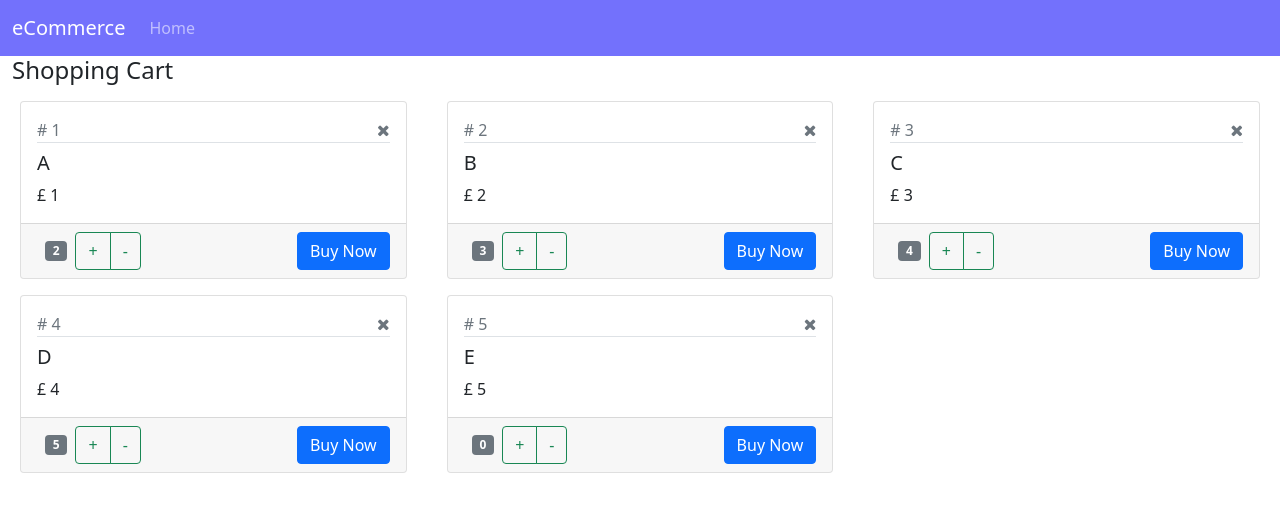
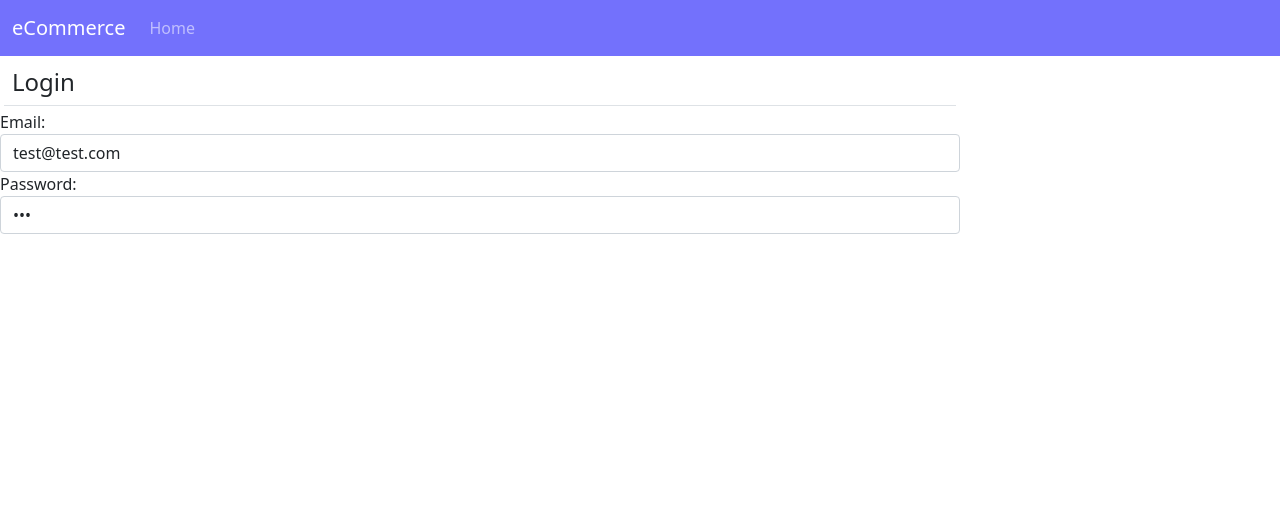
Before and after one commit to YinnyF/ecommerce-app-react-v1, a React (Create React App) app: page / in a window 1280 px wide. Shown: the top 512 px of the page. Built offline with nearby package versions, Linux system fonts and the light colour scheme.

Commit message:
feat: add basic form for login

```diff
--- a/src/App.jsx
+++ b/src/App.jsx
@@ -1,13 +1,13 @@
 import React, { Component } from "react";
 import NavBar from "./NavBar";
-import ShoppingCart from "./ShoppingCart";
+import Login from "./Login";
 
 export default class App extends Component {
   render() {
     return (
       <React.Fragment>
         <NavBar />
-        <ShoppingCart />
+        <Login />
       </React.Fragment>
     );
   }
--- /dev/null
+++ b/src/Login.jsx
@@ -0,0 +1,39 @@
+import React, { Component } from "react";
+
+export default class Login extends Component {
+  // initialise the state in the constructor
+  constructor(props) {
+    super(props);
+    this.state = { email: "test@test.com", password: "123" };
+  }
+
+  render() {
+    return (
+      <div className="col-lg-9">
+        <h4 className="m-1 p-2 border-bottom">Login</h4>
+
+        {/* Email starts */}
+        <div className="form-group form-row">
+          <label className="col-lg-4">Email: </label>
+          <input
+            type="text"
+            className="form-control"
+            value={this.state.email}
+          />
+        </div>
+        {/* Email ends */}
+
+        {/* Password starts */}
+        <div className="form-group form-row">
+          <label className="col-lg-4">Password: </label>
+          <input
+            type="password"
+            className="form-control"
+            value={this.state.password}
+          />
+        </div>
+        {/* Password ends */}
+      </div>
+    );
+  }
+}
```
